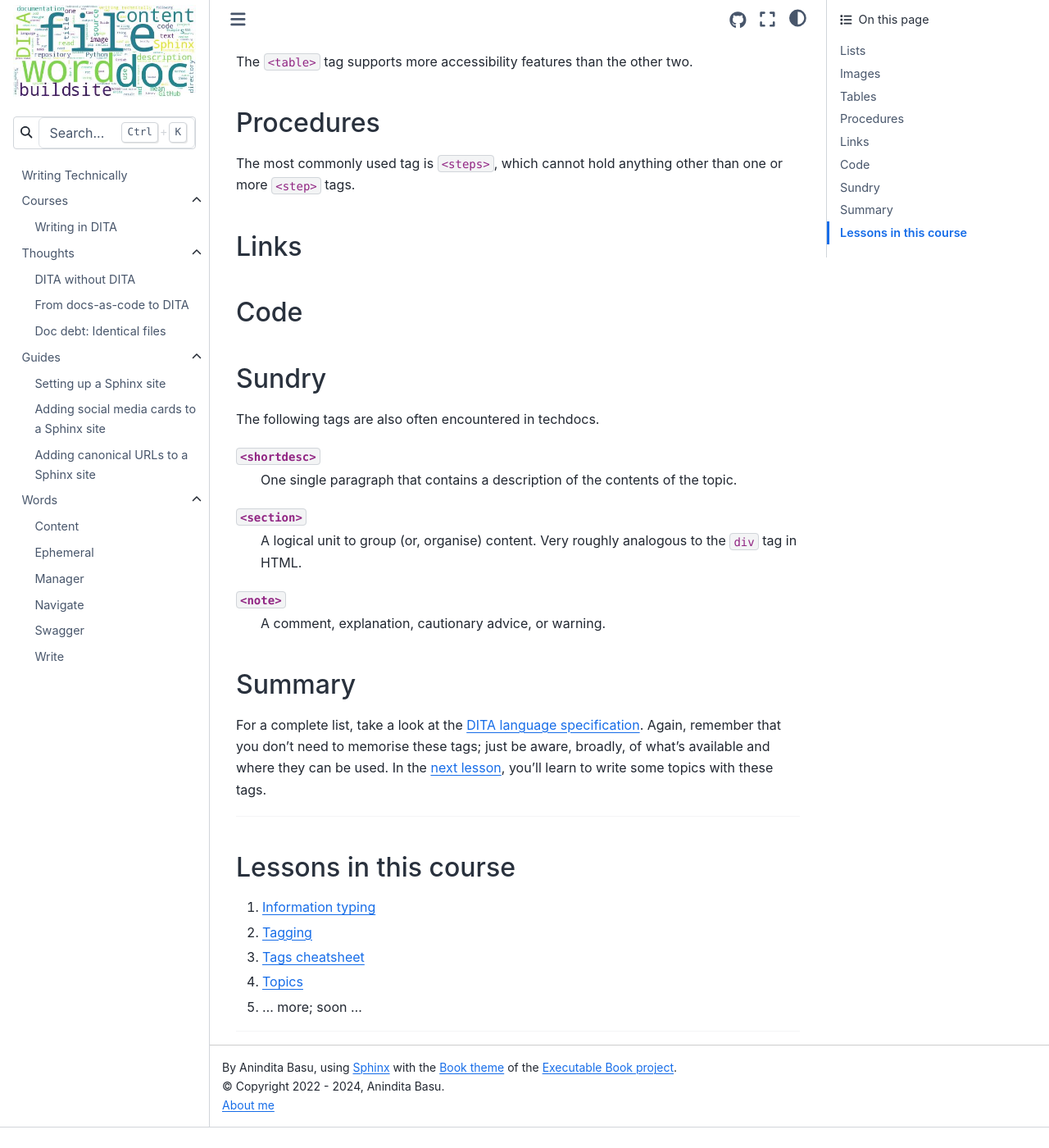
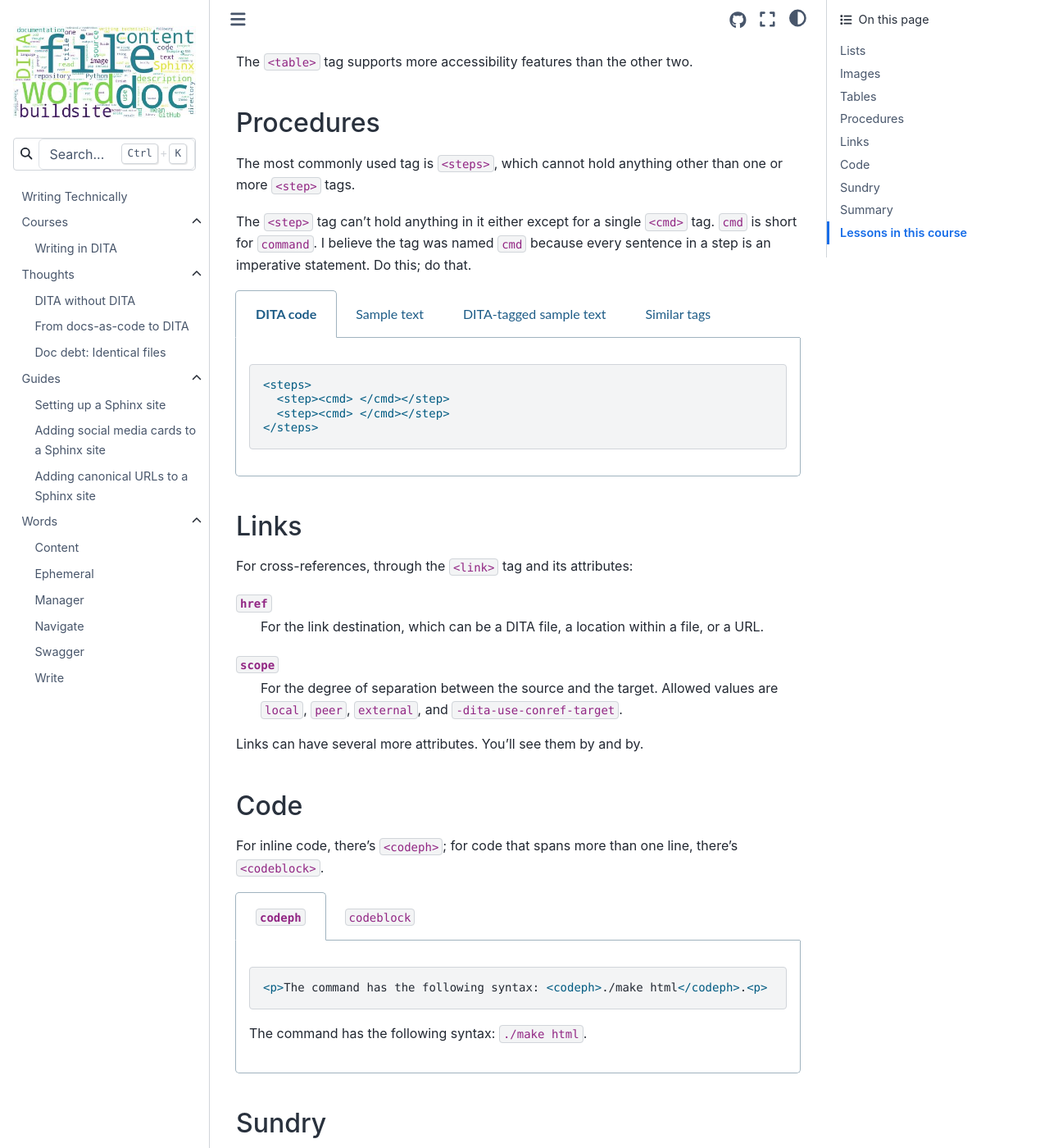
Before and after one commit to AninditaBasu/writing-technically, a Sphinx documentation site: the page built from docs/source/courses-dita-authoring-tags-cheatsheet.md, in a window 1280 px wide and 1400 px high, scrolled down 4269 px. Shown: the whole window at 82% size. Built offline with Sphinx 7.4.7 and the Sphinx Book theme 1.1.4, drawn with Linux system fonts in a browser that asks for light colours; before the commit the page ends 5644 px from its top, so only the background shows below that.

Commit message:
dita wip

`````diff
--- a/docs/source/courses-dita-authoring-tags-cheatsheet.md
+++ b/docs/source/courses-dita-authoring-tags-cheatsheet.md
@@ -254,10 +254,94 @@ The `<table>` tag supports more accessibility features than the other two.
 
 The most commonly used tag is `<steps>`, which cannot hold anything other than one or more `<step>` tags.
 
+The `<step>` tag can't hold anything in it either except for a single `<cmd>` tag. `cmd` is short for `command`. I believe the tag was named `cmd` because every sentence in a step is an imperative statement. Do this; do that.
+
+````{eval-rst}
+.. tabs::
+
+   .. tab:: DITA code
+
+      .. code:: xml
+
+           <steps>
+             <step><cmd> </cmd></step>
+             <step><cmd> </cmd></step>
+           </steps>
+
+   .. tab:: Sample text
+
+      1.  Rise, brothers, rise.
+      2.  Come, let us gather our nets from the shore.
+      3.  Set our catamarans free.
+
+   .. tab:: DITA-tagged sample text
+
+      .. code:: xml
+
+           <steps>
+            <step><cmd>Rise, brothers, rise. </cmd>
+            <step><cmd>Come, let us gather our nets from the shore.</cmd>
+            <step><cmd>Set our catamarans free.</cmd>
+           </steps>
+
+   .. tab:: Similar tags
+
+      ``<ol>``, for ordered lists.
+
+      Also, ``<steps-unordered>``, which can be used for procedures where the order of the steps is not important.
+
+      Both ``<steps>`` and ``<steps-unordered>`` are valid tags for a task topic but a task topic can contain either ``<steps>`` or ``<steps-unordered>``, not both.
+
+````
 
 ## Links
 
+For cross-references, through the `<link>` tag and its attributes:
+
+`href`
+: For the link destination, which can be a DITA file, a location within a file, or a URL.
+
+`scope`
+: For the degree of separation between the source and the target. Allowed values are `local`, `peer`, `external`, and `-dita-use-conref-target`.
+
+Links can have several more attributes. You'll see them by and by.
+
 ## Code
+
+For inline code, there's `<codeph>`; for code that spans more than one line, there's `<codeblock>`.
+
+````{eval-rst}
+.. tabs::
+
+   .. tab:: ``codeph``
+
+      .. code:: xml
+
+           <p>The command has the following syntax: <codeph>./make html</codeph>.<p>
+
+      The command has the following syntax: ``./make html``.
+
+   .. tab:: ``codeblock``
+
+      .. code:: xml
+
+           <p>The call can have more than one path parameter,
+               where each parameter is enlosed in braces.</p>
+           <codeblock>
+           GET /mandal/{id}
+           GET /mandal/{id}/sukta/{sid}
+           GET /report.{format}
+           </codeblock>
+
+      The call can have more than one path parameter, where each parameter is enlosed in braces.
+
+      .. code-block:: none
+
+          GET /mandal/{id}
+          GET /mandal/{id}/sukta/{sid}
+          GET /report.{format}
+
+````
 
 ## Sundry
 
@@ -272,6 +356,9 @@ The following tags are also often encountered in techdocs.
 `<note>`
 : A comment, explanation, cautionary advice, or warning.
 
+`<p>`
+: A paragraph.
+
 ##  Summary
 
 For a complete list, take a look at the [DITA language specification](https://docs.oasis-open.org/dita/v1.2/os/spec/language_reference.html#language_reference). Again, remember that you don't need to memorise these tags; just be aware, broadly, of what's available and where they can be used. In the [next lesson](courses-dita-authoring-topics.md), you'll learn to write some topics with these tags.
`````
